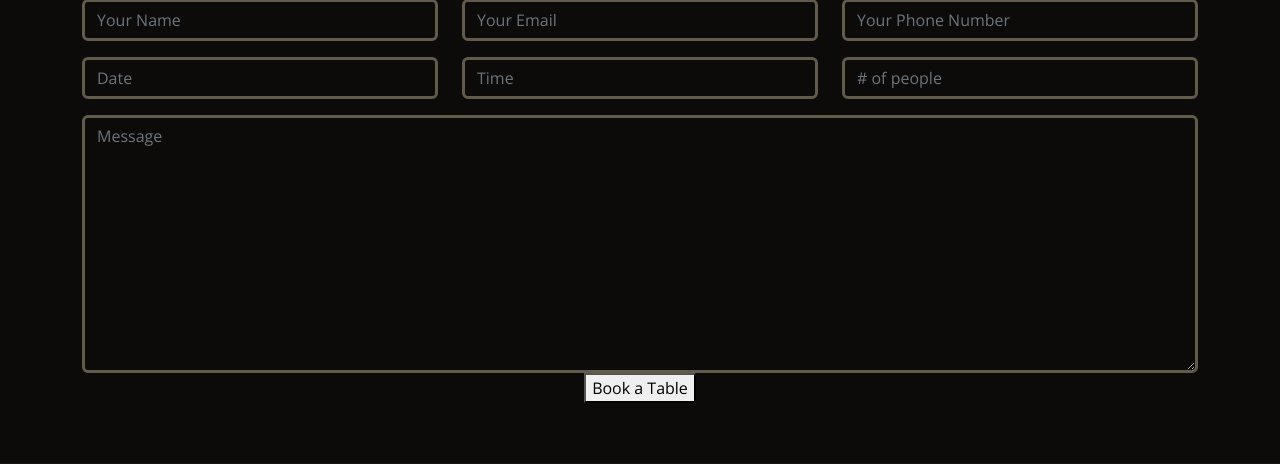
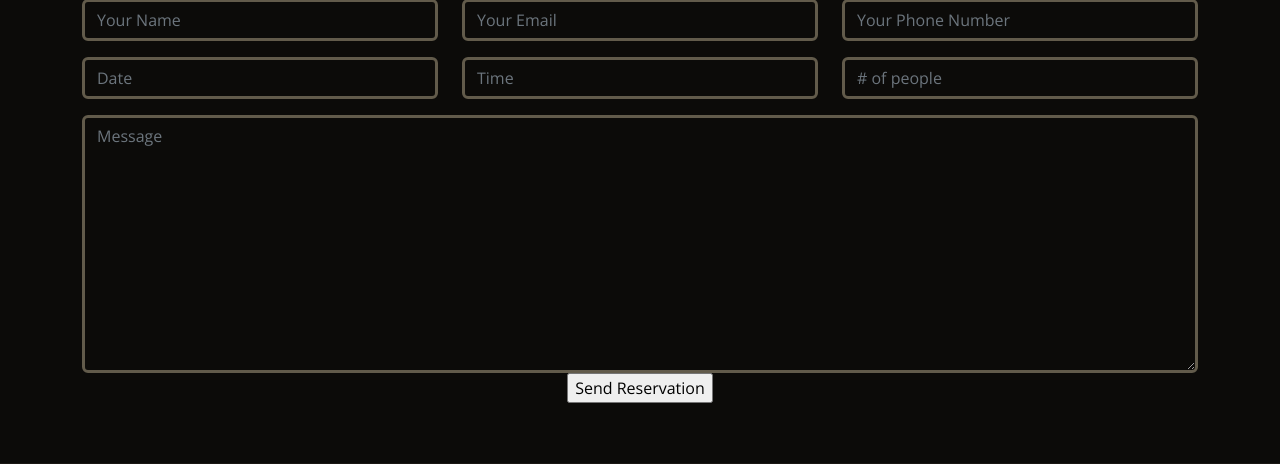
Before and after one commit to A-Tirta/Restoran, a Django app: page /home/ in a window 1280 px wide. Shown: the part 4065-4529 px from the top of the page. Run offline with Django 3.2, Linux system fonts and the light colour scheme; some libraries are stand-ins or nearby versions; some web fonts are replaced.

Commit message:
Update index

```diff
--- a/templates/index.html
+++ b/templates/index.html
@@ -492,7 +492,7 @@
               {{postBookTable.Message}}
               <!-- <textarea class="form-control" name="message" rows="5" placeholder="Message"></textarea> -->
             </div>
-            <div class="text-center"><button type="submit">Book a Table</button></div>
+            <div class="text-center"><input type="submit" name="BookTable" value="Send Reservation" /></div>
           </form>
         </div>
       </section>
@@ -806,7 +806,7 @@
                   {{postContactUs.CUMessage}}
                   <!-- <textarea class="form-control" name="message" rows="8" placeholder="Message" required></textarea> -->
                 </div>
-                <div class="text-center"><button type="submit">Send Message</button></div>
+                <div class="text-center"><input type="submit" name="ContactUs" value="Send Contact" /></div>
               </form>
             </div>
           </div>
```
